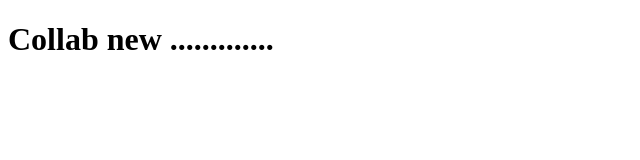
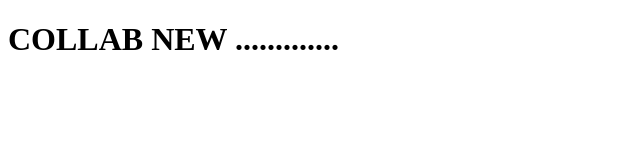
Before and after one commit to kiranugale2o/newcollab, a plain HTML site: page index.html in a window 1280 px wide. Shown: the whole page, without its empty margins (0-640 px from the left). Drawn offline with Linux system fonts and the light colour scheme.

Commit message:
pratik update

```diff
--- a/index.html
+++ b/index.html
@@ -6,6 +6,6 @@
     <title>Document</title>
   </head>
   <body>
-    <h1>Collab new .............</h1>
+    <h1>COLLAB NEW .............</h1>
   </body>
 </html>
```
